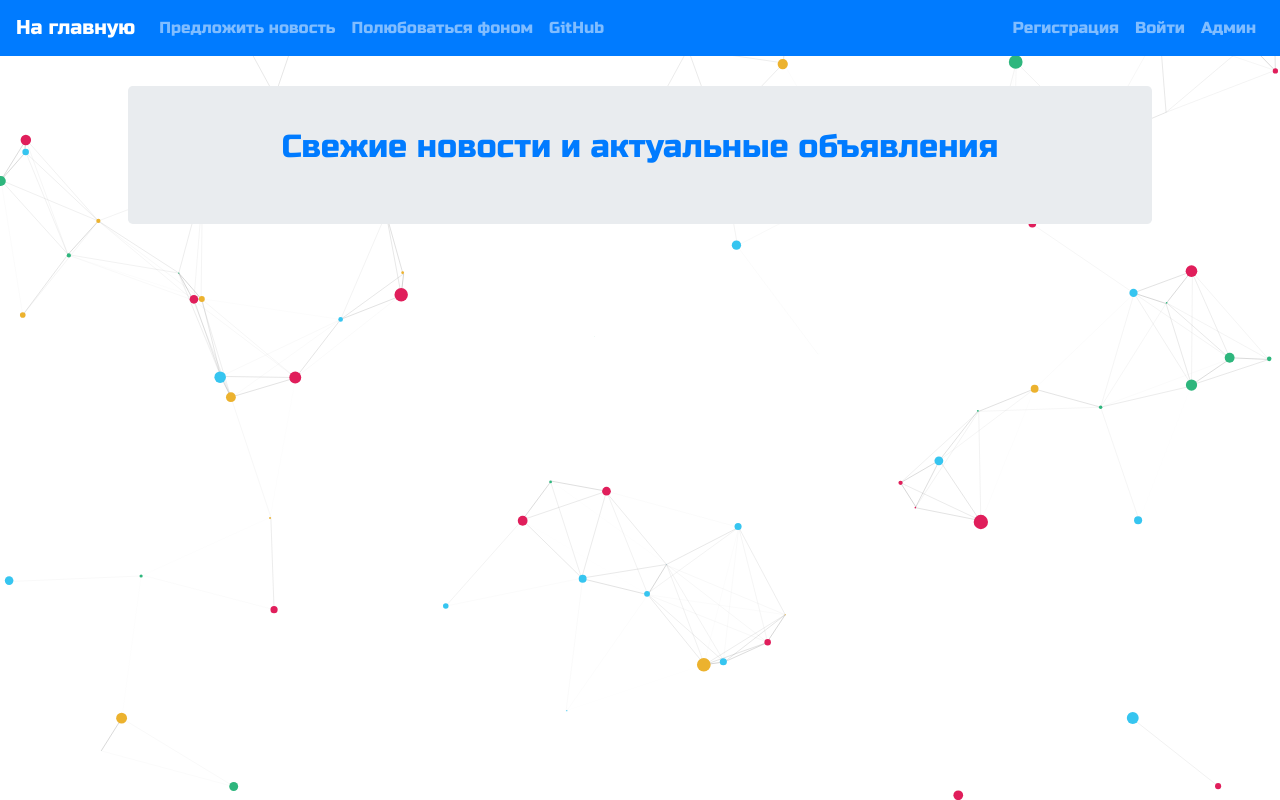
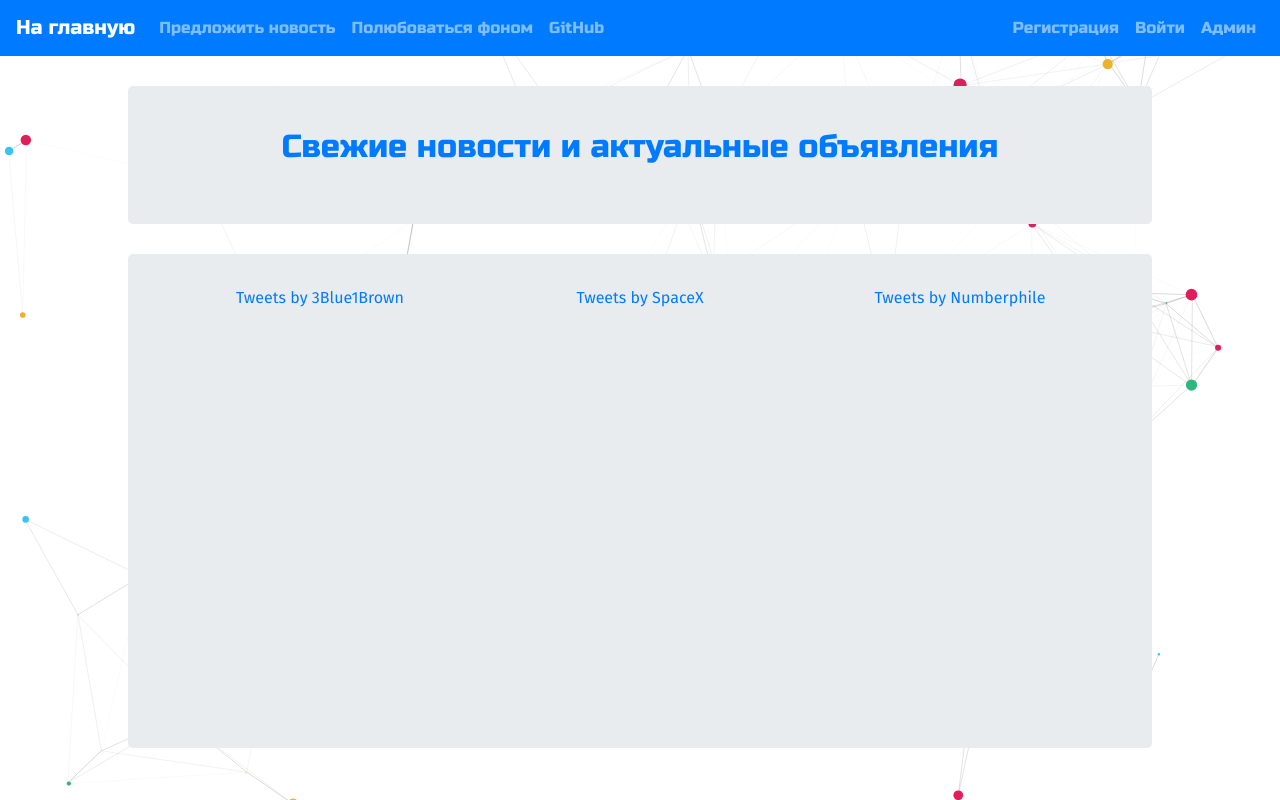
Before and after one commit to MenshikovIA/MathSite, a Django app: page / in a window 1280 px wide. Run offline with Django 3.2, Linux system fonts and the light colour scheme; data that the repository does not hold is empty; some libraries are stand-ins or nearby versions.

Commit message:
Twitter integration

```diff
--- a/news/templates/news/index.html
+++ b/news/templates/news/index.html
@@ -84,7 +84,7 @@
                 <ul class="pagination">
                     {% if post_list.has_previous %}
                         <li class="page-item">
-                            <a class="page-link" href="?page={{ post_list.previous_page_number }}">Previous</a>
+                            <a class="page-link" href="?page={{ post_list.previous_page_number }}">Назад</a>
                         </li>
                     {% endif %}
 
@@ -104,7 +104,7 @@
 
                     {% if post_list.has_next %}
                         <li class="page-item">
-                            <a class="page-link" href="?page={{ post_list.next_page_number }}">Next</a>
+                            <a class="page-link" href="?page={{ post_list.next_page_number }}">Вперед</a>
                         </li>
                     {% endif %}
                 </ul>
@@ -112,4 +112,30 @@
         {% endif %}
         </div>
     </div>
+
+    <div style="height: 30px; width: 0"></div>
+
+    {#  TWITTER EMBED  #}
+    <div class="jumbotron" id="twitter-jumbotron">
+        <div class="container text-center">
+            <div class="row">
+                <div class="col-md-4 twitter-post">
+                    <a class="twitter-timeline"
+                       href="https://twitter.com/3blue1brown?ref_src=twsrc%5Etfw"
+                       data-tweet-limit="1">Tweets by 3Blue1Brown</a>
+                </div>
+                <div class="col-md-4 twitter-post">
+                    <a class="twitter-timeline"
+                       href="https://twitter.com/SpaceX?ref_src=twsrc%5Etfw"
+                       data-tweet-limit="1">Tweets by SpaceX</a>
+                </div>
+                <div class="col-md-4 twitter-post">
+                    <a class="twitter-timeline"
+                       href="https://twitter.com/numberphile?ref_src=twsrc%5Etfw"
+                       data-tweet-limit="1">Tweets by Numberphile</a>
+                </div>
+                <script src="https://platform.twitter.com/widgets.js" charset="utf-8"></script>
+            </div>
+        </div>
+    </div>
 {% endblock %}
--- a/register/templates/register/base.html
+++ b/register/templates/register/base.html
@@ -59,9 +59,12 @@
     </nav>
 
 
+    {#            CONTENT            #}
+    <div style="height: 30px; width: 0"></div>
     {% block content %}{% endblock %}
+    <div style="height: 30px; width: 0"></div>
+
     <div id="particles-js"></div>
-
 
     <script type="text/javascript" src="{% static 'register/particles/particles.js' %}"></script>
     <script type="text/javascript" src="{% static 'register/particles/app.js' %}"></script>
--- a/static/news/mainpage.css
+++ b/static/news/mainpage.css
@@ -44,3 +44,8 @@
 #comments_link{
     color: grey;
 }
+
+.twitter-post {
+    height: 430px;
+    overflow: hidden;
+}
--- a/static/register/basic.css
+++ b/static/register/basic.css
@@ -35,6 +35,7 @@ body{
     display: flex;
     z-index: 1;
     margin-bottom: 0px;
+    margin-top: 0;
 }
 
 #login-jumbotron{
@@ -42,8 +43,7 @@ body{
     left: 30%;
 }
 
-#main-page-jumbotron, #profile-jumbotron{
-    margin-top: 30px;
+#main-page-jumbotron, #profile-jumbotron, #twitter-jumbotron{
     width: 80%;
     left: 10%;
 }
--- a/static/register/particles/app.js
+++ b/static/register/particles/app.js
@@ -14,7 +14,7 @@ particlesJS.load('particles-js', 'particles.json', function() {
 particlesJS("particles-js", {
   particles: {
     number: {
-      value: 80,
+      value: 60,
       density: {
         enable: true,
         value_area: 800
@@ -55,7 +55,7 @@ particlesJS("particles-js", {
     },
     line_linked: {
       enable: true,
-      distance: 150,
+      distance: 200,
       color: "#808080",
       opacity: 0.4,
       width: 1
--- a/static/register/particles/particles.js
+++ b/static/register/particles/particles.js
@@ -754,7 +754,7 @@ var pJS = function(tag_id, params){
 
     pJS.tmp.pushing = true;
 
-    var limitNumOfParticles = Math.floor(pJS.canvas.el.width / 18);
+    var limitNumOfParticles = Math.floor(pJS.canvas.el.width / 20);
 
     if(pJS.particles.array.length < limitNumOfParticles) {
 
```
Lines whose indentation alone changed are shown as unchanged.
